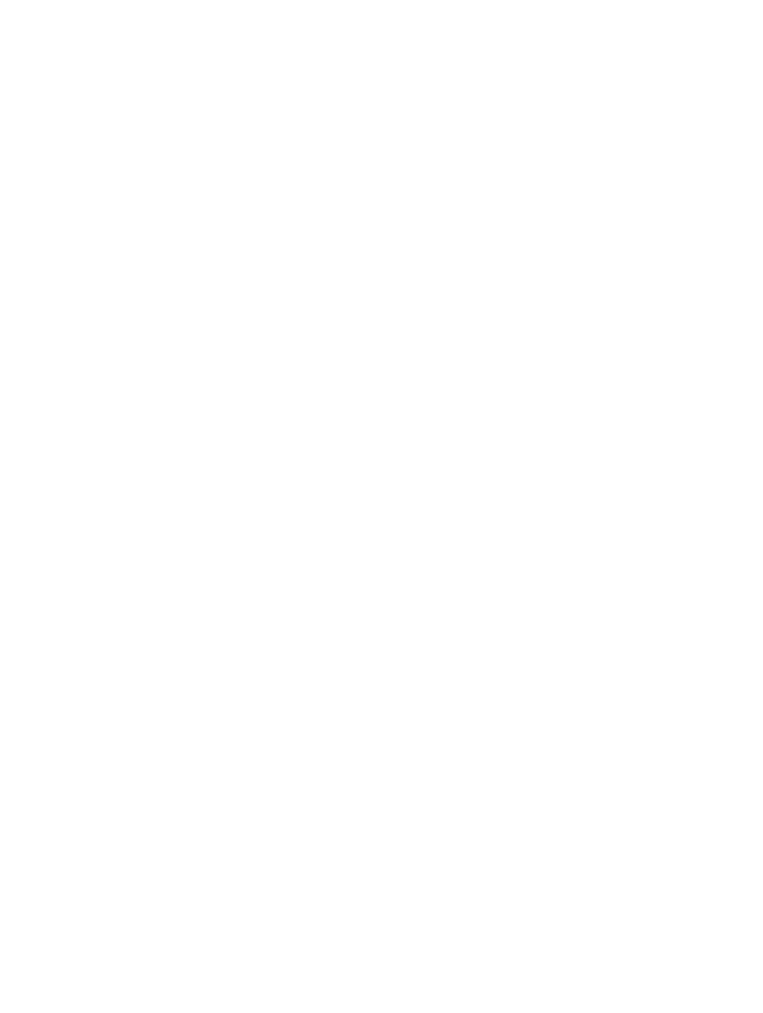
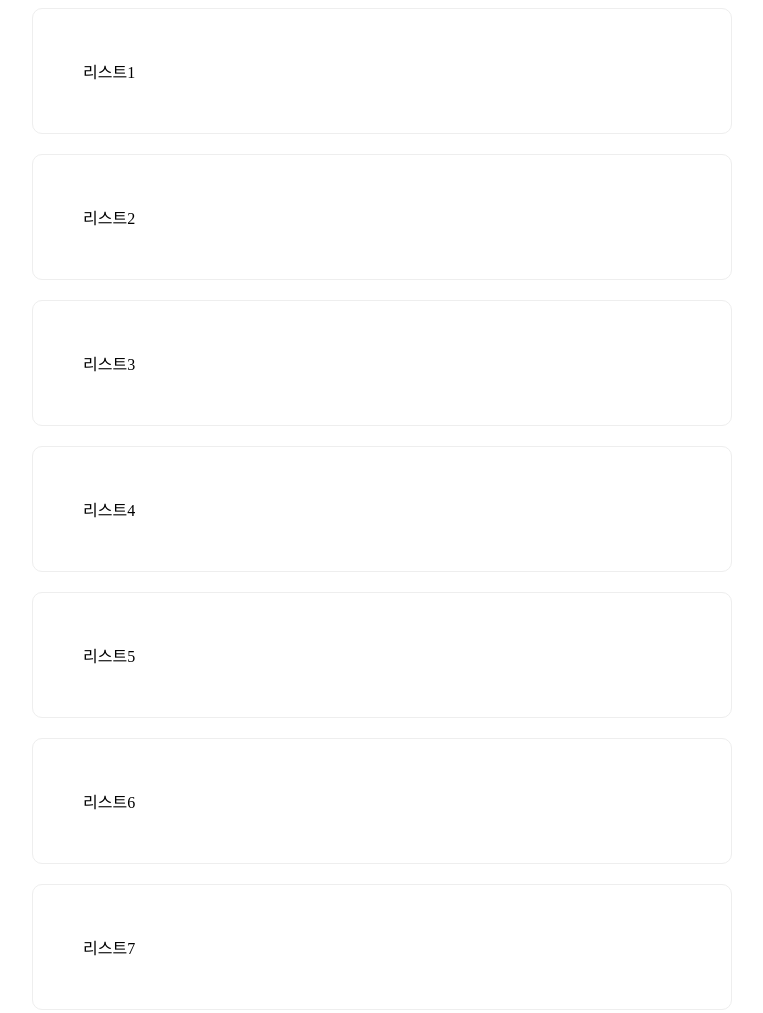
Before and after one commit to eorjs37/VanillaJs, a website: page scroll.html in a window 1280 px wide. Shown: the top 1013 px of the page, without its empty margins (258-1021 px from the left). Before the commit the page ends 800 px from the top, so only its background shows below. Drawn offline with Linux system fonts and the light colour scheme.

Commit message:
scroll 간단히 구현

```diff
--- a/scroll.html
+++ b/scroll.html
@@ -5,6 +5,50 @@
     <meta name="viewport" content="width=device-width, user-scalable=no, initial-scale=1.0, maximum-scale=1.0, minimum-scale=1.0" />
     <meta http-equiv="X-UA-Compatible" content="ie=edge" />
     <title>scroll</title>
+    <link rel="stylesheet" href="./styles/scroll.css" />
   </head>
-  <body></body>
+  <body>
+    <div class="container">
+      <ul class="card">
+        <li class="card-item">리스트1</li>
+        <li class="card-item">리스트2</li>
+        <li class="card-item">리스트3</li>
+        <li class="card-item">리스트4</li>
+        <li class="card-item">리스트5</li>
+        <li class="card-item">리스트6</li>
+        <li class="card-item">리스트7</li>
+        <li class="card-item">리스트8</li>
+        <li class="card-item">리스트9</li>
+        <li class="card-item">리스트10</li>
+        <li class="card-item">리스트11</li>
+        <li class="card-item">리스트12</li>
+        <li class="card-item">리스트13</li>
+        <li class="card-item">리스트14</li>
+      </ul>
+    </div>
+
+    <script>
+      const $cardItem = document.querySelectorAll('.card-item');
+
+      const callback = entries => {
+        entries.forEach(entry => {
+          //화면에 보여지는 순간 visible class 추가
+          entry.target.classList.toggle('visible', entry.isIntersecting);
+          //화면에 보여지고 있는지 확인
+          if (entry.isIntersecting) {
+            //위로이동했을때 이벤트 동작하지 않도록 구독 해지
+            //화면에 현재 보여지고 있다면 구독 해지
+            observer.unobserve(entry.target);
+          }
+        });
+      };
+      const observer = new IntersectionObserver(callback, {
+        threshold: 0.1,
+      });
+
+      $cardItem.forEach(item => {
+        observer.observe(item);
+      });
+    </script>
+  </body>
 </html>
--- a/styles/scroll.css
+++ b/styles/scroll.css
@@ -1,7 +1,37 @@
 .container{
+    max-width: 700px;
+    width: 100%;
+    margin: 0 auto;
 
 }
 
 .card{
+    display: flex;
+    flex-direction: column;
+    padding: 0;
+    margin: 0;
+    list-style: none;
+}
 
+.card-item{
+    padding: 50px;
+    border: 1px solid #eee;
+    border-radius: 10px;
+    margin: 10px 0;
+    opacity: 0;
+    transform: translateY(200px);
+    transition: 150ms ease-in-out all;
 }
+
+.card-item.visible{
+    transform: translateX(0);
+    opacity: 1;
+}
+
+.card-item:nth-child(1){
+    margin-top: 0;
+}
+
+.card-item:last-child{
+    margin-bottom: 0;
+}
```
Also changed, not shown: README.md.
